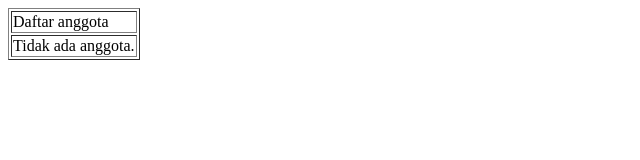
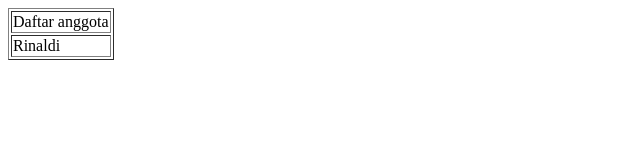
Before and after one commit to rinaldiudra/TEL546-2020-A-TimRinaldi, a plain HTML site: page index.html in a window 1280 px wide. Shown: the whole page, without its empty margins (0-640 px from the left). Drawn offline with Linux system fonts and the light colour scheme.

Commit message:
Update anggota

```diff
--- a/index.html
+++ b/index.html
@@ -6,7 +6,7 @@
   <body>
     <table border=”0”>
       <tr><td>Daftar anggota</td></tr>
-      <tr><td>Tidak ada anggota.</td></tr>
+      <tr><td>Rinaldi</td></tr>
     </table>
   </body>
 </html>
```
